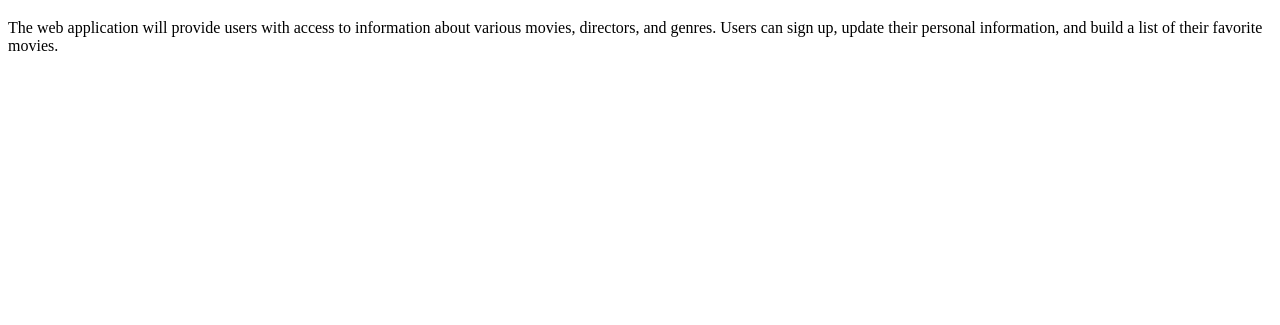
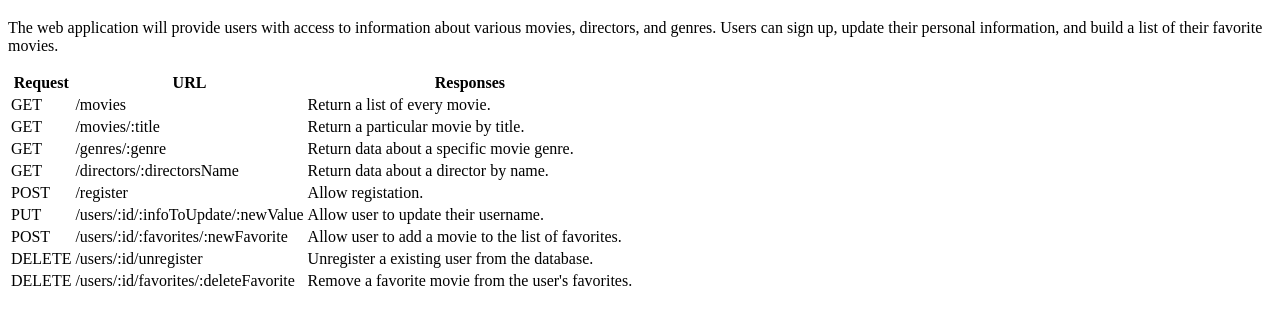
Before and after one commit to JPENA41/movie_api, a website: page public/documentation.html in a window 1280 px wide. Shown: the part 61-386 px from the top of the page. Drawn offline with Linux system fonts and the light colour scheme.

Commit message:
Complete descriptions for every endpoint

```diff
--- a/public/documentation.html
+++ b/public/documentation.html
@@ -13,5 +13,64 @@
       various movies, directors, and genres. Users can sign up, update their
       personal information, and build a list of their favorite movies.
     </p>
+
+    <table>
+  <thead>
+    <tr>
+      <th>Request</th>
+      <th>URL</th>
+      <th>Responses</th>
+    </tr>
+  </thead>
+
+  <tbody>
+    <tr>
+      <td>GET</td>
+      <td>/movies</td>
+      <td>Return a list of every movie.</td>
+    </tr>
+    <tr>
+      <td>GET</td>
+      <td>/movies/:title</td>
+      <td>Return a particular movie by title.</td>
+    </tr>
+    <tr>
+      <td>GET</td>
+      <td>/genres/:genre</td>
+      <td>Return data about a specific movie genre.</td>
+    </tr>
+    <tr>
+      <td>GET</td>
+      <td>/directors/:directorsName</td>
+      <td>Return data about a director by name.</td>
+    </tr>
+    <tr>
+      <td>POST</td>
+      <td>/register</td>
+      <td>Allow registation.</td>
+    </tr>
+    <tr>
+      <td>PUT</td>
+      <td>/users/:id/:infoToUpdate/:newValue</td>
+      <td>Allow user to update their username.</td>
+    </tr>
+    <tr>
+      <td>POST</td>
+      <td>/users/:id/:favorites/:newFavorite</td>
+      <td>Allow user to add a movie to the list of favorites.</td>
+    </tr>
+    <tr>
+      <td>DELETE</td>
+      <td>/users/:id/unregister</td>
+      <td>Unregister a existing user from the database.</td>
+    </tr>
+    <tr>
+      <td>DELETE</td>
+      <td>/users/:id/favorites/:deleteFavorite</td>
+      <td>Remove a favorite movie from the user's favorites.</td>
+    </tr>
+  </tbody>
+</table>
+
   </body>
 </html>
```
